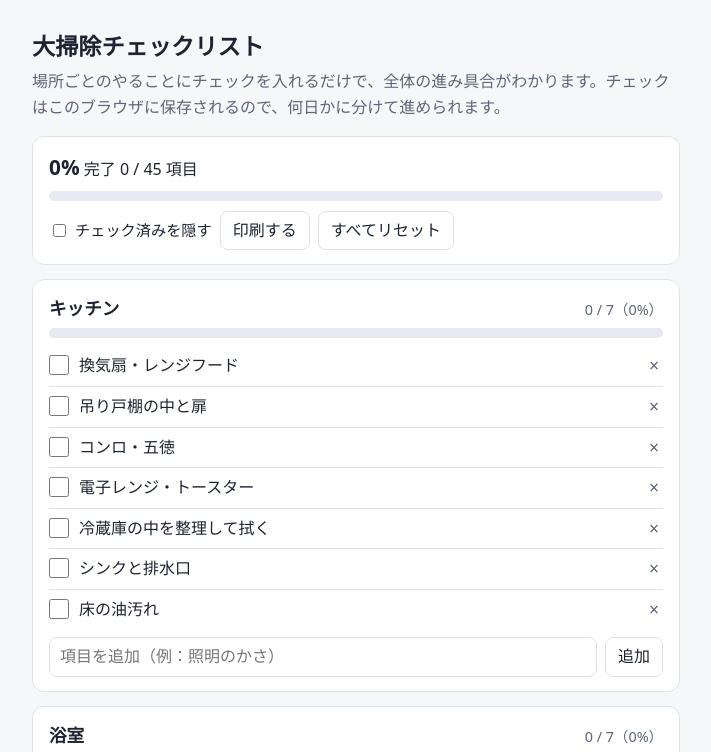
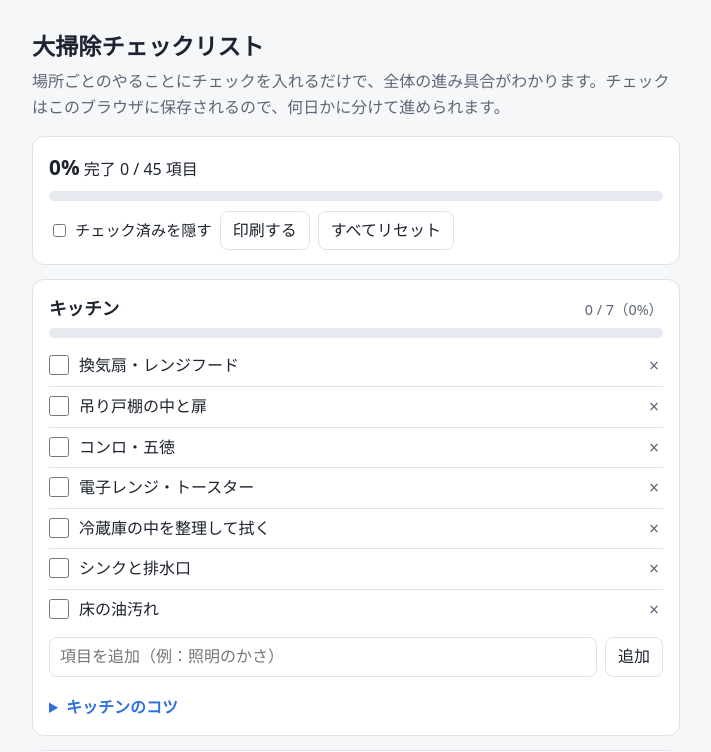
Before and after one commit to hitotemaworks/hitotemaworks.github.io, a plain HTML site: page oosouji-checklist/index.html in a window 1280 px wide. Shown: the top 752 px of the page, without its empty margins (284-995 px from the left). Drawn offline with Linux system fonts and the light colour scheme.

Commit message:
大掃除チェックリストに場所ごとのコツとSNS検索リンクを追加
Co-Authored-By: Claude Opus 5.5 <noreply@anthropic.com>

```diff
--- a/oosouji-checklist/index.html
+++ b/oosouji-checklist/index.html
@@ -4,7 +4,7 @@
 <meta charset="utf-8">
 <meta name="viewport" content="width=device-width, initial-scale=1">
 <title>大掃除チェックリスト｜場所別にやることと順番がわかる【無料・保存できる】</title>
-<meta name="description" content="キッチン・浴室・トイレなど8か所の大掃除リスト。チェックするだけで進み具合がわかり、ブラウザに保存されるので何日かに分けて使えます。印刷もOK。登録不要・無料。">
+<meta name="description" content="キッチン・浴室・トイレなど8か所の大掃除リスト。チェックするだけで進み具合がわかり、場所ごとの掃除のコツも見られます。ブラウザに保存されるので何日かに分けて使えます。印刷もOK。登録不要・無料。">
 <style>
   :root {
     --bg: #f6f7f9; --card: #ffffff; --text: #1d2330; --muted: #5d6677;
@@ -62,6 +62,12 @@
   }
   input:focus-visible, button:focus-visible { outline: 2px solid var(--accent); outline-offset: 1px; }
   .note { color: var(--warn); font-size: .9rem; margin: 6px 0 0; }
+  details.tips { margin-top: 10px; border-top: 1px dashed var(--line); padding: 8px 0 0; }
+  details.tips summary { font-weight: 600; color: var(--accent); }
+  details.tips ul { margin: 8px 0 0; padding-left: 1.2em; }
+  details.tips li { color: var(--text); font-size: .93rem; margin-bottom: 6px; }
+  .sns { margin: 6px 0 0; font-size: .9rem; color: var(--muted); display: flex; flex-wrap: wrap; gap: 4px 12px; }
+  .sns a { color: var(--accent); }
   details { border-top: 1px solid var(--line); padding: 10px 0; }
   details:first-of-type { border-top: 0; }
   summary { cursor: pointer; font-weight: 600; }
@@ -75,7 +81,7 @@
   @media print {
     :root { --bg: #fff; --card: #fff; --text: #000; --muted: #333; --line: #bbb; }
     body { background: #fff; }
-    .toolbar, .add, .del, .faq, footer, .lead, .note { display: none !important; }
+    .toolbar, .add, .del, .faq, footer, .lead, .note, details.tips { display: none !important; }
     .total { position: static; }
     .card { break-inside: avoid; border-color: #bbb; }
     .hide-done ul.items li.done { display: flex; }
@@ -105,7 +111,7 @@
     <h2 id="faq-h">使い方・コツ</h2>
     <details open>
       <summary>使い方</summary>
-      <p>終わった項目にチェックを入れます。場所ごとと全体の進み具合が自動で変わります。自分の家に合わせて、各場所の下の欄から項目を追加でき、いらない項目は×で消せます。</p>
+      <p>終わった項目にチェックを入れます。場所ごとと全体の進み具合が自動で変わります。自分の家に合わせて、各場所の下の欄から項目を追加でき、いらない項目は×で消せます。各場所の「コツ」を開くと、掃除のコツと、X・TikTok・YouTube でその場所のコツを探すリンクが出ます。SNSで見つけた方法を試すときは、洗剤や家電の注意書きも確認してください。</p>
     </details>
     <details>
       <summary>効率のよい順番は？</summary>
@@ -132,28 +138,54 @@
 (() => {
   const KEY = "hitotema-oosouji-v1";
   const AREAS = [
-    { id: "kitchen", name: "キッチン", items: [
+    { id: "kitchen", name: "キッチン", q: "大掃除 キッチン 換気扇 コツ", items: [
       "換気扇・レンジフード", "吊り戸棚の中と扉", "コンロ・五徳", "電子レンジ・トースター",
-      "冷蔵庫の中を整理して拭く", "シンクと排水口", "床の油汚れ" ] },
-    { id: "bath", name: "浴室", items: [
+      "冷蔵庫の中を整理して拭く", "シンクと排水口", "床の油汚れ" ], tips: [
+      "油汚れは冷えると固まります。換気扇のフィルターや五徳は、お湯に食器用洗剤などを溶かしてしばらくつけ置きすると、こすらずに落としやすくなります。",
+      "冷蔵庫は、拭く前に期限切れの物を捨てて中身を減らすと早く終わります。",
+      "換気扇の分解は、電源を切り、取扱説明書の手順に沿って行いましょう。" ] },
+    { id: "bath", name: "浴室", q: "大掃除 お風呂 カビ 水垢 コツ", items: [
       "天井と換気扇", "壁・ドアのカビ", "鏡の水あか", "蛇口・シャワーヘッド",
-      "浴槽と風呂ふた", "排水口", "床と小物" ] },
-    { id: "toilet", name: "トイレ", items: [
-      "換気扇", "棚・タンクの上", "便座と便器のふち裏", "壁と床", "スリッパ・マットの洗濯" ] },
-    { id: "washroom", name: "洗面所", items: [
-      "照明・換気扇", "鏡と洗面台", "収納の整理", "洗濯機の外側と糸くずフィルター", "排水口と床" ] },
-    { id: "living", name: "リビング", items: [
+      "浴槽と風呂ふた", "排水口", "床と小物" ], tips: [
+      "鏡や蛇口の白い水あかは、酸性の洗剤やクエン酸が向いています。カビ取り剤（塩素系）と同じ日に使うときは、よく洗い流してから。",
+      "カビ取り剤は、水気を拭き取ってから使うと薄まりにくくなります。使っている間は換気を。",
+      "くもり止めなどのコーティングがある鏡は、研磨剤やメラミンスポンジで傷むことがあります。鏡の注意書きを確認しましょう。" ] },
+    { id: "toilet", name: "トイレ", q: "大掃除 トイレ 黄ばみ コツ", items: [
+      "換気扇", "棚・タンクの上", "便座と便器のふち裏", "壁と床", "スリッパ・マットの洗濯" ], tips: [
+      "換気扇 → 棚・タンク → 便器 → 床の順に、上から下へ進めると二度手間になりません。",
+      "便器のふちの黄ばみ（尿石）には、酸性タイプのトイレ用洗剤が向いています。塩素系の洗剤とは混ぜないでください。" ] },
+    { id: "washroom", name: "洗面所", q: "大掃除 洗面所 排水口 コツ", items: [
+      "照明・換気扇", "鏡と洗面台", "収納の整理", "洗濯機の外側と糸くずフィルター", "排水口と床" ], tips: [
+      "排水口は、先に髪の毛やごみを取り除いてから洗剤を使うと、洗剤がよく効きます。",
+      "洗濯機の糸くずフィルターや洗濯槽の掃除は、機種ごとの取扱説明書の方法に従いましょう。" ] },
+    { id: "living", name: "リビング", q: "大掃除 リビング エアコン フィルター コツ", items: [
       "照明・エアコンのフィルター", "カーテンの洗濯", "棚・テレビまわりのほこり", "ソファ・クッション",
-      "不要な物の仕分け", "床・ラグ" ] },
-    { id: "bedroom", name: "寝室・子ども部屋", items: [
-      "照明・エアコン", "クローゼットの整理", "寝具の洗濯・干す", "ベッドの下", "床" ] },
-    { id: "window", name: "窓・ベランダ", items: [
-      "窓ガラス（内・外）", "網戸", "サッシのレール", "ベランダの床と排水口", "物干し竿" ] },
-    { id: "entrance", name: "玄関", items: [
-      "照明", "靴箱の整理", "ドアの内外とドアノブ", "たたき（床）", "表札・インターホン" ] },
+      "不要な物の仕分け", "床・ラグ" ], tips: [
+      "エアコンのフィルターは、掃除機でほこりを吸ってから水洗いし、しっかり乾かしてから戻します。内部の分解は無理にしないで。",
+      "カーテンは洗濯表示を確認してから。洗えるものは、乾かすときにカーテンレールに吊るすとしわが伸びやすくなります。",
+      "高い所のほこりを先に落とし、床の掃除機がけは最後にします。" ] },
+    { id: "bedroom", name: "寝室・子ども部屋", q: "大掃除 クローゼット 片付け コツ", items: [
+      "照明・エアコン", "クローゼットの整理", "寝具の洗濯・干す", "ベッドの下", "床" ], tips: [
+      "クローゼットは「1年着なかった服」など、自分で基準を決めてから仕分けると迷いにくくなります。",
+      "寝具の洗濯・干す作業は、天気のよい日に先に始めておくと、ほかの場所を掃除している間に乾きます。" ] },
+    { id: "window", name: "窓・ベランダ", q: "大掃除 窓 網戸 サッシ コツ", items: [
+      "窓ガラス（内・外）", "網戸", "サッシのレール", "ベランダの床と排水口", "物干し竿" ], tips: [
+      "窓ふきは、日差しの強い時間を避けると洗剤や水がすぐ乾かず、拭き跡が残りにくくなります。",
+      "サッシのレールは、濡らす前に砂やほこりをブラシや掃除機で取ると、泥になりません。",
+      "ベランダの排水口は、落ち葉などのつまりを取っておくと雨の日に水があふれにくくなります。" ] },
+    { id: "entrance", name: "玄関", q: "大掃除 玄関 靴箱 コツ", items: [
+      "照明", "靴箱の整理", "ドアの内外とドアノブ", "たたき（床）", "表札・インターホン" ], tips: [
+      "玄関は家の掃除の最後に。ほかの部屋から出たほこりやごみをまとめて掃き出せます。",
+      "靴箱は中身を一度全部出し、扉を開けて乾かしてから戻すと湿気やにおいがこもりにくくなります。" ] },
+  ];
+  const SNS = [
+    { name: "X", url: (q) => `https://x.com/search?q=${encodeURIComponent(q)}` },
+    { name: "TikTok", url: (q) => `https://www.tiktok.com/search?q=${encodeURIComponent(q)}` },
+    { name: "YouTube", url: (q) => `https://www.youtube.com/results?search_query=${encodeURIComponent(q)}` },
   ];
 
   const $ = (id) => document.getElementById(id);
+  const openTips = new Set();
   let storageOk = true;
   let state = { done: {}, removed: {}, custom: {}, hideDone: false, seq: 0 };
 
@@ -262,7 +294,35 @@
         save(); render(area.id);
       });
 
-      sec.append(head, bar, ul, form);
+      const tips = document.createElement("details");
+      tips.className = "tips";
+      tips.open = openTips.has(area.id);
+      tips.addEventListener("toggle", () => {
+        if (tips.open) openTips.add(area.id); else openTips.delete(area.id);
+      });
+      const sm = document.createElement("summary");
+      sm.textContent = `${area.name}のコツ`;
+      const tul = document.createElement("ul");
+      area.tips.forEach((t) => {
+        const li = document.createElement("li");
+        li.textContent = t;
+        tul.appendChild(li);
+      });
+      const sns = document.createElement("p");
+      sns.className = "sns";
+      sns.append("SNSでもっと見る：");
+      SNS.forEach((s) => {
+        const a = document.createElement("a");
+        a.href = s.url(area.q);
+        a.target = "_blank";
+        a.rel = "noopener noreferrer";
+        a.textContent = s.name;
+        a.setAttribute("aria-label", `${s.name}で「${area.q}」を検索（新しいタブ）`);
+        sns.append(a);
+      });
+      tips.append(sm, tul, sns);
+
+      sec.append(head, bar, ul, form, tips);
       wrap.appendChild(sec);
       if (focusArea === area.id) input.focus();
     });
```
Also changed, not shown: index.html (+1 -1 lines).
